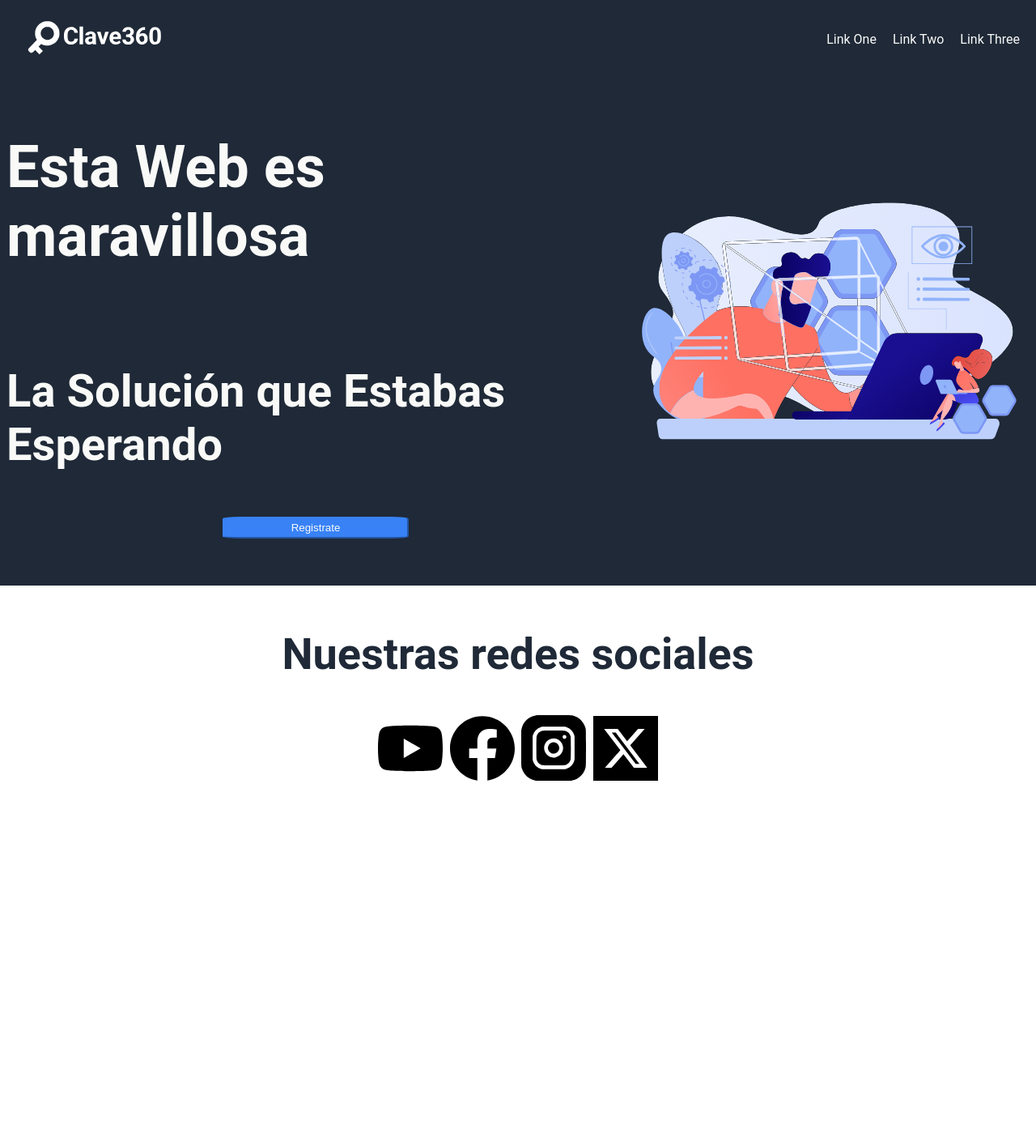
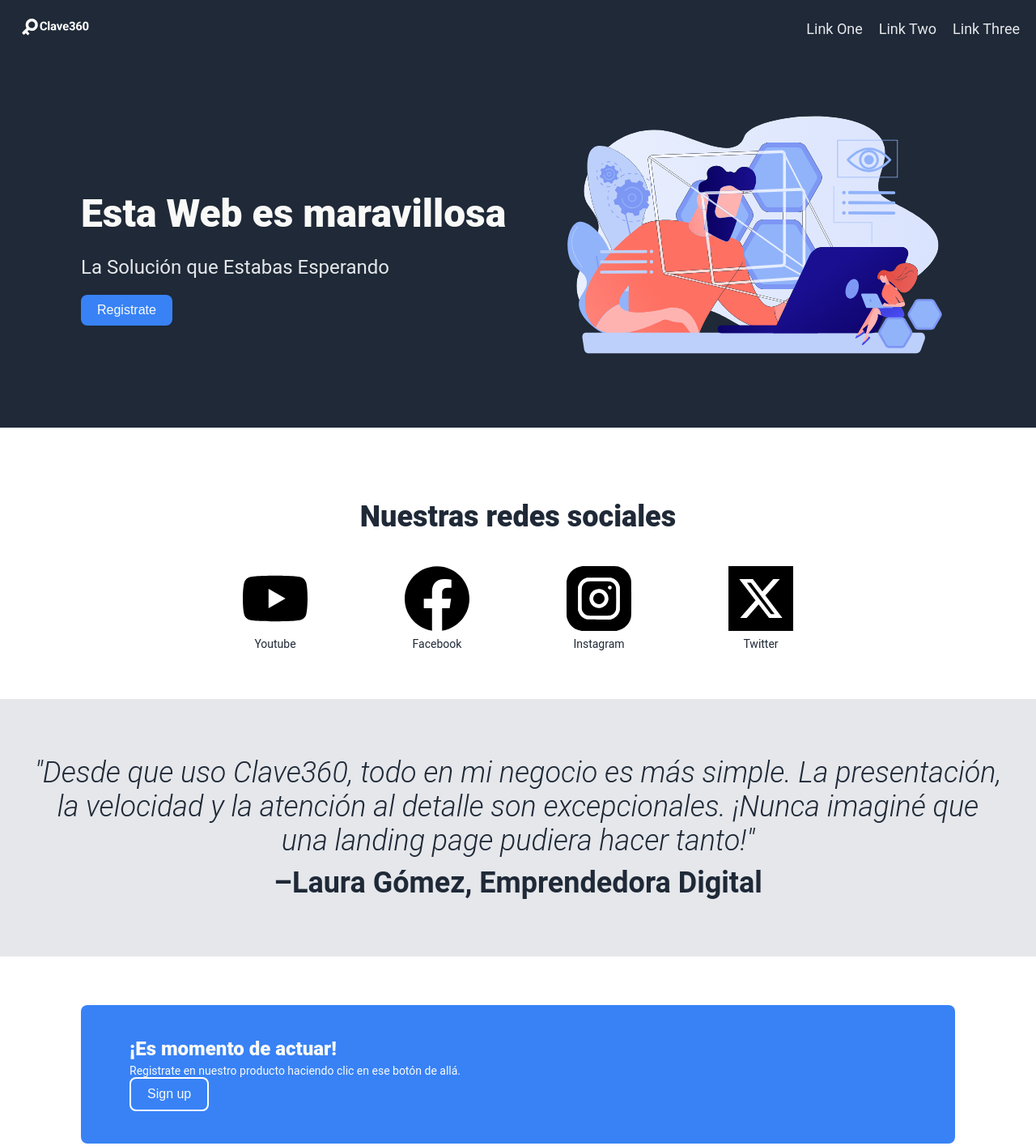
Before and after one commit to albertohilal/Clave360, a plain HTML site: page index.html in a window 1280 px wide. Shown: the top 1415 px of the page at 81% size. Before the commit the page ends 981 px from the top, so only its background shows below. Drawn offline with Linux system fonts and the light colour scheme.

Commit message:
Complete responsive landing page with header, hero, info, quote, CTA and footer sections. Final CSS styling applied

```diff
--- a/index.html
+++ b/index.html
@@ -7,49 +7,77 @@
     <link rel="stylesheet" href="style.css">
 </head>
 <body>
-    <header>
-      <!-- logo + links -->
+     <!-- Header con logo y links -->
+  <header class="header">
+    <div class="logo">
+      <img src="./images/logo.svg" alt="Clave360 logo" width="100px" />
+    </div>
+    <nav class="menu">
+      <ul>
+        <li><a href="#">Link One</a></li>
+        <li><a href="#">Link Two</a></li>
+        <li><a href="#">Link Three</a></li>
+      </ul>
+    </nav>
+  </header>
 
-    </header>
+  <!-- Hero section -->
+
+    <!--Esta web es maravillosa-->
 
     <section class="hero">
-      <!-- título, subtítulo, imagen, botón -->
-       <div class="logo"><img src="./images/logo.svg" alt="Clave360 logo" width="200px" ></div>
-       <div class="menu">
-        <ul>
-          <li>Link One</li>
-          <li>Link Two</li>
-          <li>Link Three</li>
-        </ul>
-       </div>
-    </section>
+    <div class="hero-left">
+      <h1>Esta Web es maravillosa</h1>
+      <p>La Solución que Estabas Esperando</p>
+      <button type="button">Registrate</button>
+    </div>
+    <div class="hero-right">
+      <img src="./images/tecnologia.svg" alt="Ilustración de tecnología" width="500px" />
+    </div>
+  </section>
+  <!-- Información con 4 items -->
 
     <section class="info">
-      <!-- tarjetas con información -->
-       <div class="info-left">
-        <h2>Esta Web es maravillosa</h2>
-        <h3>La Solución que Estabas Esperando</h3>
-        <button type="button">Registrate</button>
-       </div>
-       <div class="info-right">
-        <img src="./images/tecnologia.svg" width="500px">
+      <!-- Nuestras redes sociales -->
+       <h2>Nuestras redes sociales</h2>
+       <div class="images">
+        <figure>
+          <img src="./images/youtube.svg" width="80px">
+        <figcaption>Youtube</figcaption>
+        </figure>
+       <figure>
+        <img src="./images/facebook.svg" width="80px">
+        <figcaption>Facebook</figcaption>
+       </figure>
+       <figure>
+        <img src="./images/instagram.svg" width="80px">
+        <figcaption>Instagram</figcaption>
+       </figure>
+      <figure>
+        <img src="./images/twitter.svg" width="80px">
+        <figcaption>Twitter</figcaption>
+      </figure>
+
+
       </div>
     </section>
 
-    <section class="quote">
-      <!-- cita o testimonio -->
-       <h2>Nuestras redes sociales</h2>
-       <div class="images">
-       <img src="./images/youtube.svg" width="80px">
-       <img src="./images/facebook.svg" width="80px">
-       <img src="./images/instagram.svg" width="80px">
-       <img src="./images/twitter.svg" width="80px">
+    <!-- Cita inspiradora -->
+  <section class="quote">
+    <p><em>"Desde que uso Clave360, todo en mi negocio es más simple. La presentación, la velocidad y la atención al detalle son excepcionales. ¡Nunca imaginé que una landing page pudiera hacer tanto!"</em></p>
+    <p><strong>–Laura Gómez, Emprendedora Digital</strong></p>
+  </section>
+
+  <!-- Call to action -->
+  <section class="cta">
+    <div class="cta-box">
+      <div class="cta-text">
+        <h3>¡Es momento de actuar!</h3>
+        <p>Registrate en nuestro producto haciendo clic en ese botón de allá.</p>
       </div>
-    </section>
-
-    <section class="cta">
-      <!-- llamada a la acción final -->
-    </section>
+      <button>Sign up</button>
+    </div>
+  </section>
 
     <footer>
       <!-- texto de derechos, enlaces, etc. -->
--- a/style.css
+++ b/style.css
@@ -1,82 +1,203 @@
 body {
-  height: 100vh;
   margin: 0;
-  overflow: hidden;
   font-family: Roboto, sans-serif;
   color: #F9FAF8;
+  background-color: #fff;
+  overflow-x: hidden;
 }
 
+/* HEADER */
+.header {
+  background-color: #1F2937;
+  display: flex;
+  justify-content: space-between;
+  align-items: center;
+  padding: 20px;
+}
+
+.menu ul {
+  display: flex;
+  gap: 20px;
+  list-style: none;
+  margin: 0;
+  padding: 0;
+}
+
+.menu li a {
+  text-decoration: none;
+  color: #E5E7EB;
+  font-size: 18px;
+}
+
+.logo img {
+  width: 100px;
+}
+
+/* HERO */
 .hero {
   background-color: #1F2937;
   display: flex;
+  justify-content: space-between;
   align-items: center;
-  justify-content: space-between;
-  margin: 0px;
-  padding: 20px;
-
+  padding: 60px 100px;
+  flex-wrap: wrap;
 }
 
-.logo {}
+.hero-left {
+  max-width: 50%;
+}
 
-.menu ul {
+.hero-left h1 {
+  font-size: 48px;
+  font-weight: 900;
+  color: #F9FAF8;
+  margin-bottom: 10px;
+}
 
+.hero-left p {
+  font-size: 24px;
+  color: #E5E7EB;
+  margin-bottom: 20px;
+}
+
+.hero-left button {
+  background-color: #3882F6;
+  border: none;
+  color: #F9FAF8;
+  padding: 10px 20px;
+  font-size: 16px;
+  border-radius: 8px;
+  cursor: pointer;
+}
+
+.hero-right img {
+  max-width: 100%;
+  height: auto;
+}
+
+/* INFO */
+.info {
+  background-color: #fff;
+  color: #1F2937;
+  text-align: center;
+  padding: 60px 20px;
+}
+
+.info h2 {
+  font-size: 36px;
+  font-weight: 900;
+  margin-bottom: 40px;
+}
+
+.info-items {
   display: flex;
+  justify-content: center;
+  flex-wrap: wrap;
+  gap: 40px;
+}
+
+.item {
+  width: 150px;
+  display: flex;
+  flex-direction: column;
+  align-items: center;
+}
+
+.item img {
+  border: 3px solid #3882F6;
+  border-radius: 12px;
+  width: 100px;
+  height: 100px;
+  margin-bottom: 10px;
+}
+
+.item p {
+  font-size: 14px;
+  color: #1F2937;
+  text-align: center;
+}
+
+/* QUOTE */
+.quote {
+  background-color: #E5E7EB;
+  padding: 60px 40px;
+  text-align: center;
+}
+
+.quote p {
+  font-size: 36px;
+  font-style: italic;
+  font-weight: 300;
+  color: #1F2937;
+  margin: 10px 0;
+}
+
+.quote p:last-child {
+  font-weight: 900;
+  font-style: normal;
+}
+
+/* CTA */
+.cta {
+  background-color: #3882F6;
   color: #F9FAF8;
-  gap: 20px;
-  /* espacio entre links */
-  list-style: none;
-  /* quita viñetas */
-  padding: 0;
-  /* elimina sangría predeterminada */
+  padding: 40px 60px;
+  margin: 60px 100px;
+  border-radius: 8px;
+  display: flex;
+  justify-content: space-between;
+  align-items: center;
+  flex-wrap: wrap;
+}
+
+.cta-box h3 {
+  margin: 0;
+  font-size: 24px;
+  font-weight: 900;
+}
+
+.cta-box p {
+  margin: 5px 0 0;
+  font-size: 14px;
+}
+
+.cta-box button {
+  background-color: #3882F6;
+  border: 2px solid #fff;
+  color: #F9FAF8;
+  padding: 10px 20px;
+  font-size: 16px;
+  border-radius: 8px;
+  cursor: pointer;
+}
+
+/* FOOTER */
+footer {
+  background-color: #1F2937;
+  text-align: center;
+  padding: 20px;
+  color: #F9FAF8;
+  font-size: 14px;
+}
+
+/* ICONOS REDES */
+.images {
+  display: flex;
+  justify-content: center;
+  align-items: center;
+  gap: 120px;
+  margin-top: 20px;
+}
+
+.images figure {
+  display: flex;
+  flex-direction: column;
+  align-items: center;
   margin: 0;
 }
 
-.info {
-  background-color: #1F2937;
-  display: flex;
-  align-items: center;
-  justify-content: space-evenly;
-  margin: 0px;
-  padding: 8px;
-  font-size: 48px;
-  color: #F9FAF8;
-  font-weight: 900;
-
-
+.images figcaption {
+  margin-top: 8px;
+  font-size: 14px;
+  color: #1F2937;
 }
-
-.info-left {
-  display: flex;
-  flex-direction: column;
-  align-items: center;
-
-}
-
-button {
-  background-color: #3882F6;
-  border-color: #3882F6;
-  width: 30%;
-  height: 2em;
-  color: #F9FAF8;
-  border-radius: 10%;
-  margin-bottom: 50px;
-}
-
-/*.info-right {
-  display: flex;
-}*/
-.quote {
-  background-color: #ffffff;
-  display: flex;
-  flex-direction: column;
-  align-items: center;
-  justify-content: space-around;
-  margin: 0px;
-  padding: 8px;
-  color: #1F2937;
-  font-size: 36px;
-  font-weight: 900;
-
-
-
-}
```
